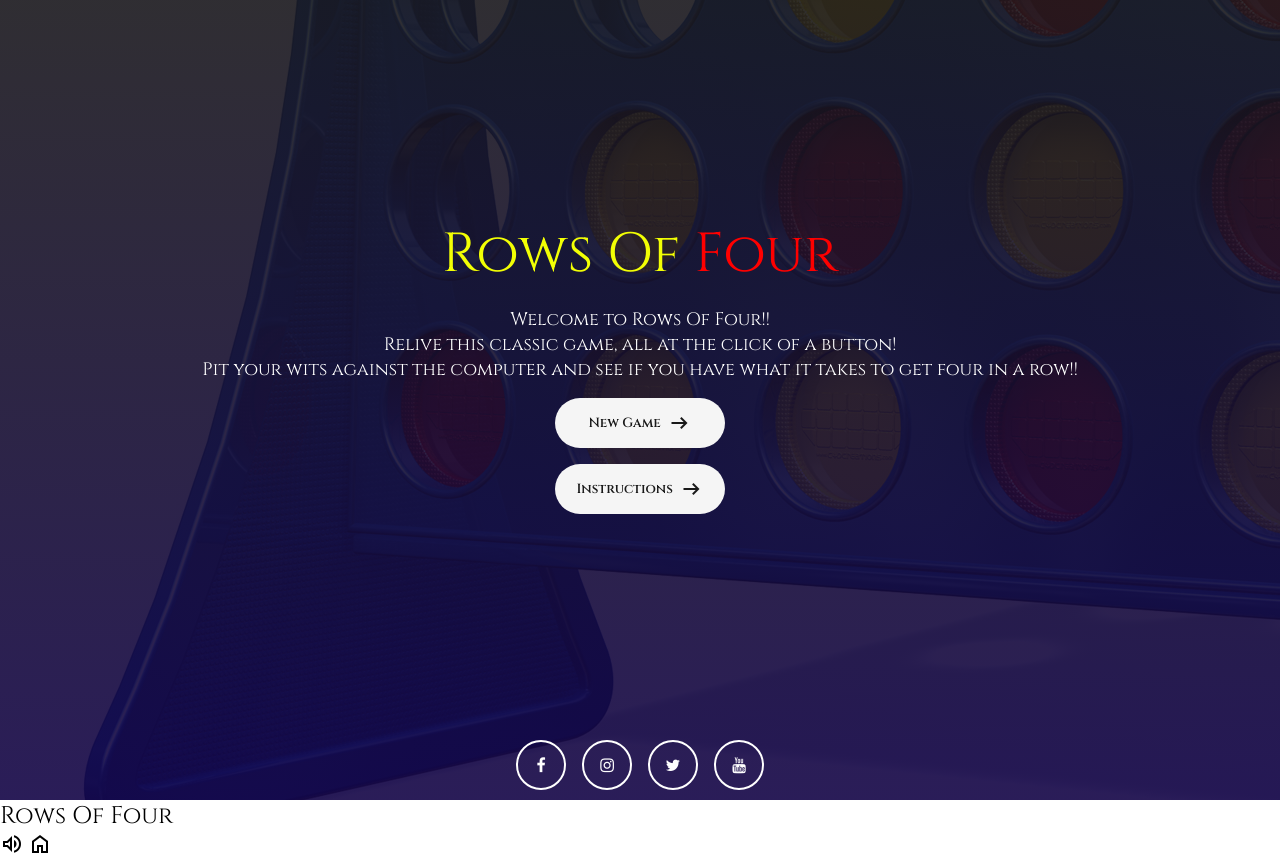
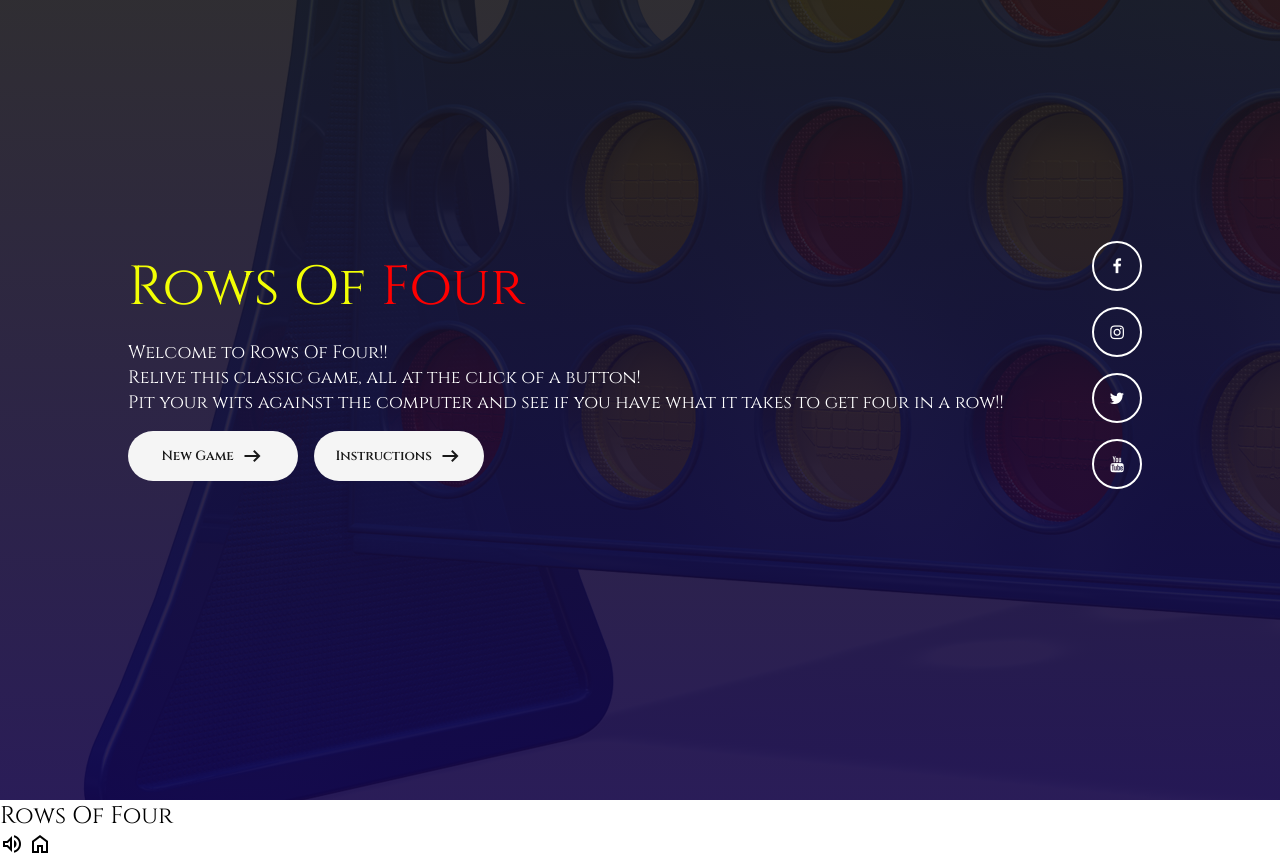
Before and after one commit to Genty83/Rows_Of_Four, a website: page index.html in a window 1280 px wide. Drawn offline with nearby package versions, Linux system fonts and the light colour scheme.

Commit message:
Added media queries for landing page

```diff
--- a/assets/css/style.css
+++ b/assets/css/style.css
@@ -155,3 +155,28 @@ body {
     box-shadow: 0px 0px 5px #f5f5f5;
     transform: rotateY(360deg);
 }
+
+/* -- ** MEDIA QUERIES ** -- */
+@media all and (min-width: 700px) {
+
+    /* -- Content Container -- */
+    .content-container {
+        display: grid;
+        grid-template-columns: auto 70px;
+    }
+
+    /* -- Content Top Container -- */
+    .content-top-container {
+        text-align: left;
+        align-items: start;
+    }
+
+    /* -- Content Bottom Container -- */
+    .content-bottom-container {
+        flex-direction: column;
+    }
+
+    .btn-container {
+        flex-direction: row;
+    }
+}
```
